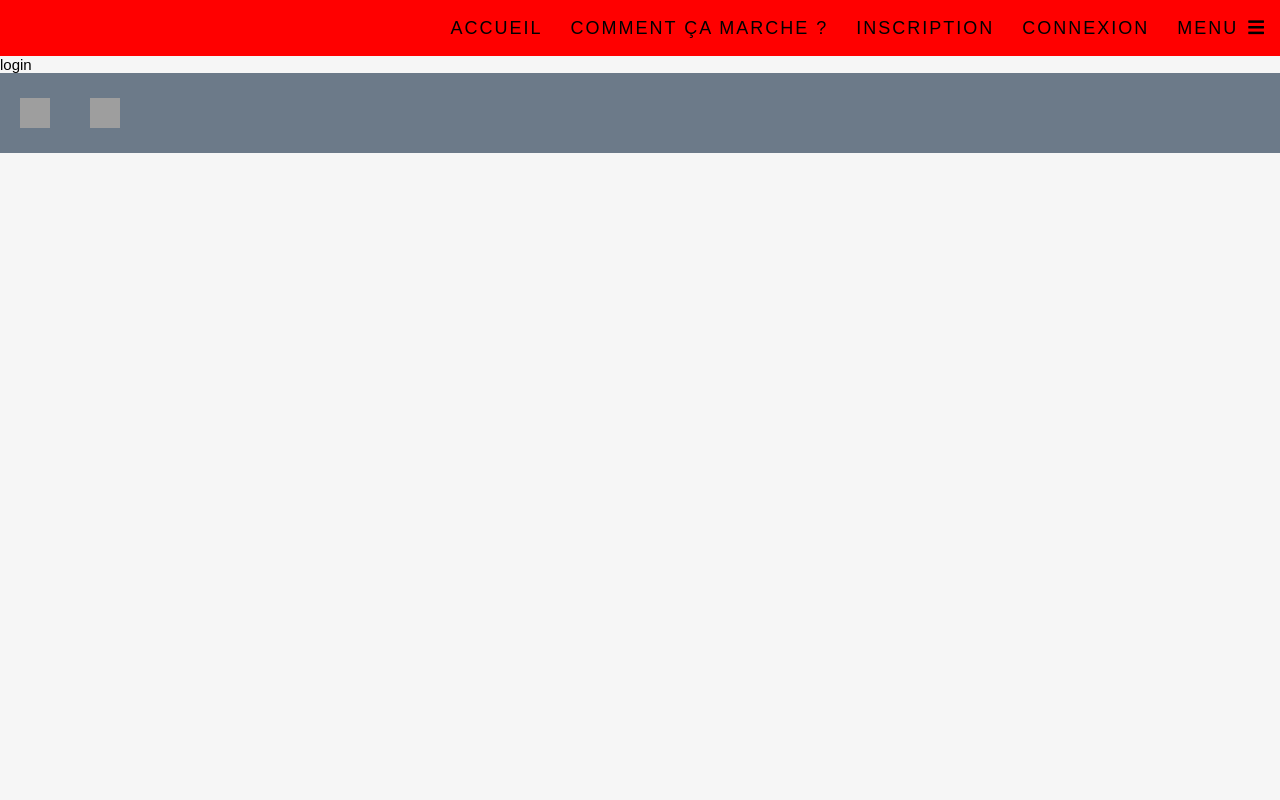
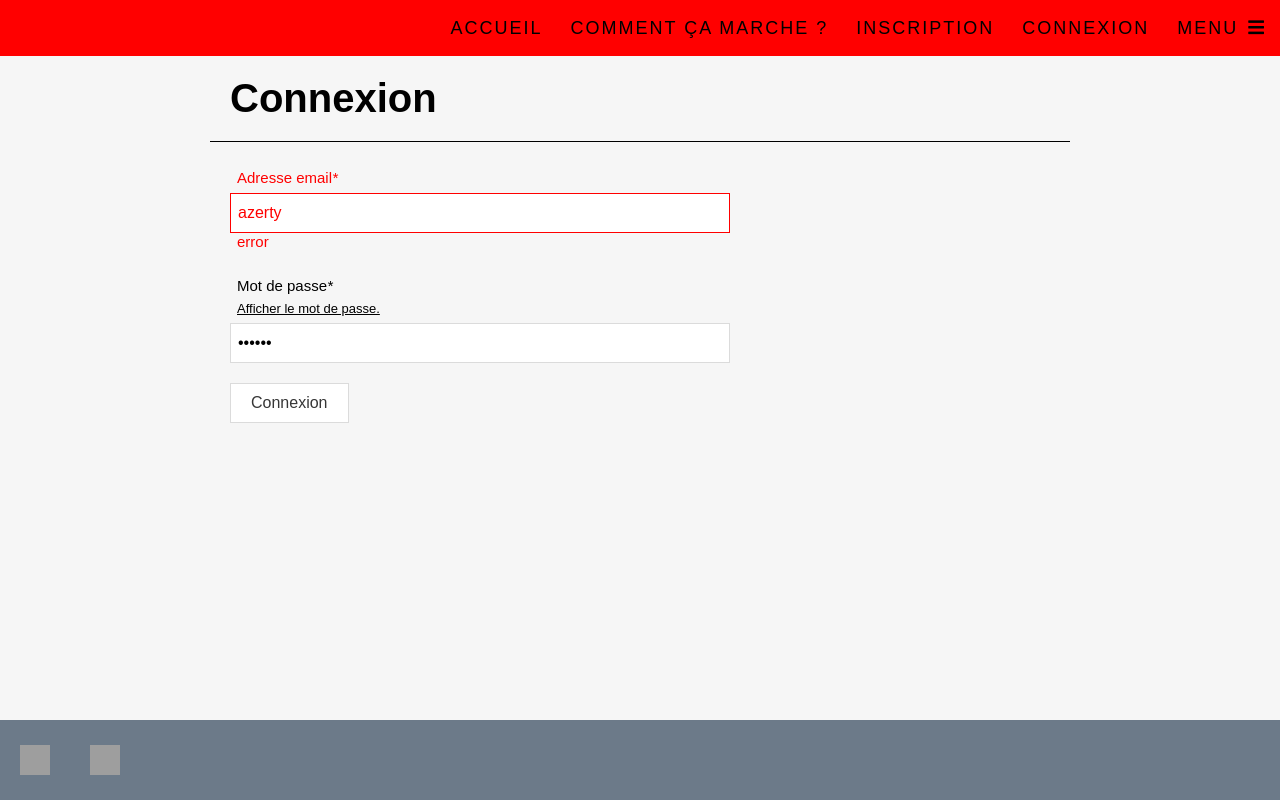
Before and after one commit to musps/reactjs-bts, a React app: page /site/account/login in a window 1280 px wide. Built offline with nearby package versions, Linux system fonts and the light colour scheme; grey boxes are pictures that could not be loaded.

Commit message:
add form compts and login page

```diff
--- /dev/null
+++ b/src/AppVisitor/Components/Form/index.js
@@ -0,0 +1,103 @@
+import React, { Component, Fragment } from 'react'
+import classNames from 'classnames'
+import './styles.css'
+
+/**
+  * FORM GROUP.
+  */
+const Form = ({children}) => (
+  <div className='formCol'>
+    {children}
+  </div>
+)
+
+const FormGroupError = ({isError, errorMsg}) => (
+  <Fragment>
+    {typeof isError !== 'undefined' && isError &&
+      <span className='inputErrorInfo'>
+        {errorMsg}
+      </span>
+    }
+  </Fragment>
+)
+
+const FormGroupLabel = ({label, isRequired}) => (
+  <Fragment>
+    {typeof label !== 'undefined' &&
+      <label>
+        {label}
+        {isRequired &&
+          <i className='inputRequired'>*</i>
+        }
+      </label>
+    }
+  </Fragment>
+)
+
+export const FormGroupInput = ({type, placeholder, value}) => (
+  <input
+    className='inputForm'
+    type={type}
+    placeholder={placeholder}
+    value={value}
+  />
+)
+
+export const FormGroupButton = ({label}) => (
+  <button className='buttonForm'>{label}</button>
+)
+
+export const FormGroup = ({subLabelComponent, component, label, isRequired, isError, errorMsg}) => {
+  const formGroupClms = classNames({
+    formGroup: true,
+    isError: isError
+  })
+
+  return (
+    <div className={formGroupClms}>
+      <FormGroupLabel label={label} isRequired={isRequired} />
+      {subLabelComponent}
+      {component}
+      <FormGroupError isError={isError} errorMsg={errorMsg} />
+    </div>
+  )
+}
+
+const SubLabelPassword = ({isShown, onClick}) => (
+  <label className='subLabelFrm' onClick={onClick}>
+    {isShown ? 'Cacher le mot de passe.' : 'Afficher le mot de passe.'}
+  </label>
+)
+
+export const FormGroupPassword = class FormGroupPassword extends Component {
+  state = {
+    isShown: false
+  }
+
+  constructor (props) {
+    super(props)
+    this.switchIsShwon = this.switchIsShwon.bind(this)
+  }
+
+  switchIsShwon () {
+    this.setState(prevState => ({
+      isShown: prevState.isShown ? false : true
+    }))
+  }
+
+  render () {
+    const inputType = this.state.isShown ? 'text' : 'password'
+
+    return (
+      <FormGroup
+        component={<FormGroupInput type={inputType} value={this.props.value} />}
+        subLabelComponent={<SubLabelPassword isShown={this.state.isShown} onClick={this.switchIsShwon} />}
+        label={this.props.label}
+        isRequired={true}
+        isError={this.props.isError}
+        errorMsg={this.props.errorMsg} />
+    )
+  }
+}
+
+export default Form
--- /dev/null
+++ b/src/AppVisitor/Components/Form/styles.css
@@ -0,0 +1,67 @@
+.formCol {
+  display: flex;
+  flex-direction: column;
+  width: 100%;
+  max-width: 900px;
+  margin: 0 auto;
+  padding: 20px;
+}
+
+/**
+  * FORM GROUP
+  */
+.formGroup {
+  margin: 0 0 20px 0;
+}
+
+.formGroup:last-child {
+  margin: 0 0 0 0;
+}
+
+.formGroup > label {
+  display: block;
+  margin: 7px;
+}
+
+.formGroup > input {
+  border: 1px solid #dbdbdb;
+}
+
+.formGroup > .subLabelFrm {
+  text-decoration: underline;
+  cursor: pointer;
+  margin: 0 7px 7px 7px;
+  font-size: 13px;
+}
+
+.formGroup > .inputForm {
+  width: 100%;
+  max-width: 500px;
+  height: 40px;
+  padding: 0 7px;
+  font-size: 16px;
+}
+
+.formGroup > .buttonForm {
+  cursor: pointer;
+  padding: 0 20px;
+  border: 1px solid #dbdbdb;
+  background-color: white;
+  color: #363636;
+  height: 40px;
+  font-size: 16px;
+}
+
+.formGroup > .inputErrorInfo {
+  display: block;
+  margin: 0 7px;
+}
+
+/** Error handler **/
+.formGroup.isError > * {
+  color: red;
+}
+
+.formGroup.isError > input {
+  border: 1px solid red;
+}
--- a/src/AppVisitor/Pages/Account/Login/index.js
+++ b/src/AppVisitor/Pages/Account/Login/index.js
@@ -1,8 +1,35 @@
 import React, { Component } from 'react'
+import './styles.css'
+import Form, {
+  FormGroup,
+  FormGroupInput,
+  FormGroupPassword,
+  FormGroupButton,
+} from './../../../Components/Form'
+
+
+const LoginForm = () => (
+  <Form>
+    <FormGroup
+      component={<FormGroupInput type='text' value='azerty' />}
+      label='Adresse email'
+      isRequired={true}
+      isError={true}
+      errorMsg='error' />
+    <FormGroupPassword
+      value='azerty'
+      label='Mot de passe'
+      isError={false}
+      errorMsg='error' />
+    <FormGroup
+      component={<FormGroupButton label='Connexion' />} />
+  </Form>
+)
 
 const Login = () => (
-  <div>
-    login
+  <div className="accountLoginPage pageContent900">
+    <h1 className="pageName">Connexion</h1>
+    <LoginForm />
   </div>
 )
 
--- /dev/null
+++ b/src/AppVisitor/Pages/Account/Login/styles.css
@@ -0,0 +1,3 @@
+.accountLoginPage {
+
+}
--- a/src/AppVisitor/index.css
+++ b/src/AppVisitor/index.css
@@ -6,8 +6,25 @@
 
 .containerAppVisitor > .content {
   margin-top: 56px; /* TOP BAR HEIGHT */
+  min-height: calc(100vh - 136px); /* TOP BAR + FOOTER HEIGHT */
   flex-grow: 1;
   display: flex;
   flex-direction: column;
   flex-wrap: nowrap;
 }
+
+.pageContent900 {
+  width: 100%;
+  max-width: 900px;
+  padding: 0 20px;
+  margin: 0 auto;
+}
+
+h1.pageName {
+  width: 100%;
+  max-width: 900px;
+  margin: 0 auto;
+  padding: 20px;
+  font-size: 40px;
+  border-bottom: 1px solid black;
+}
```
